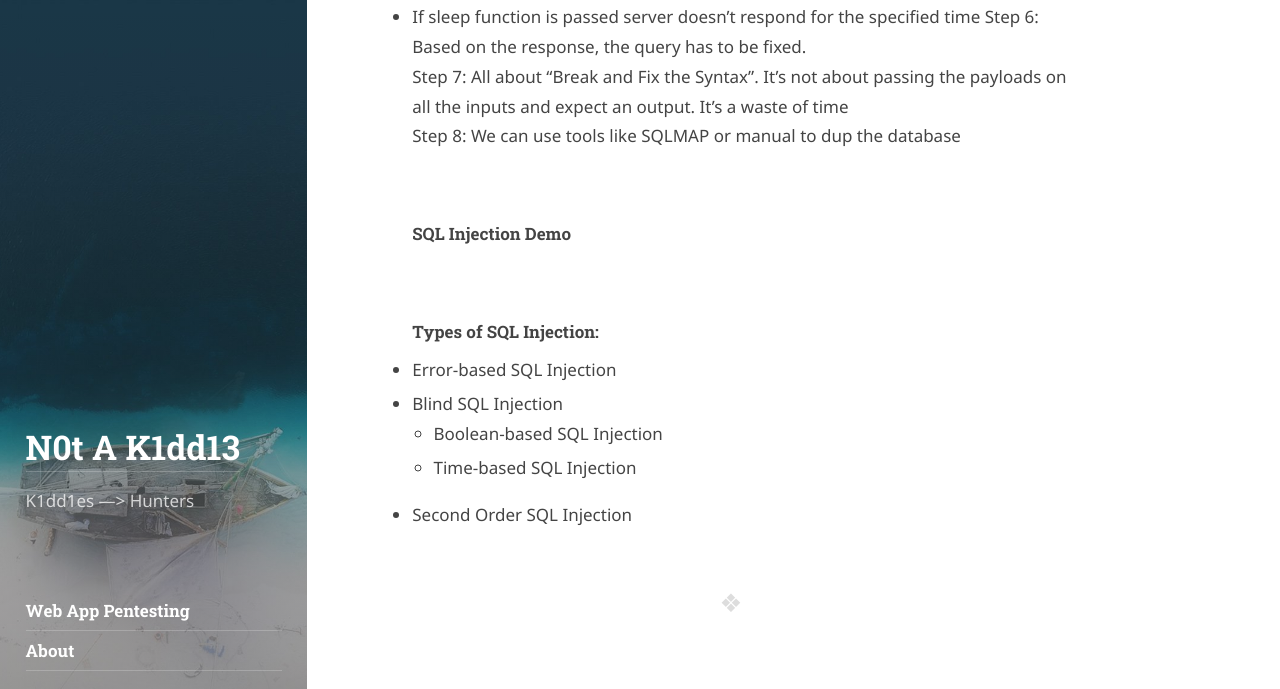
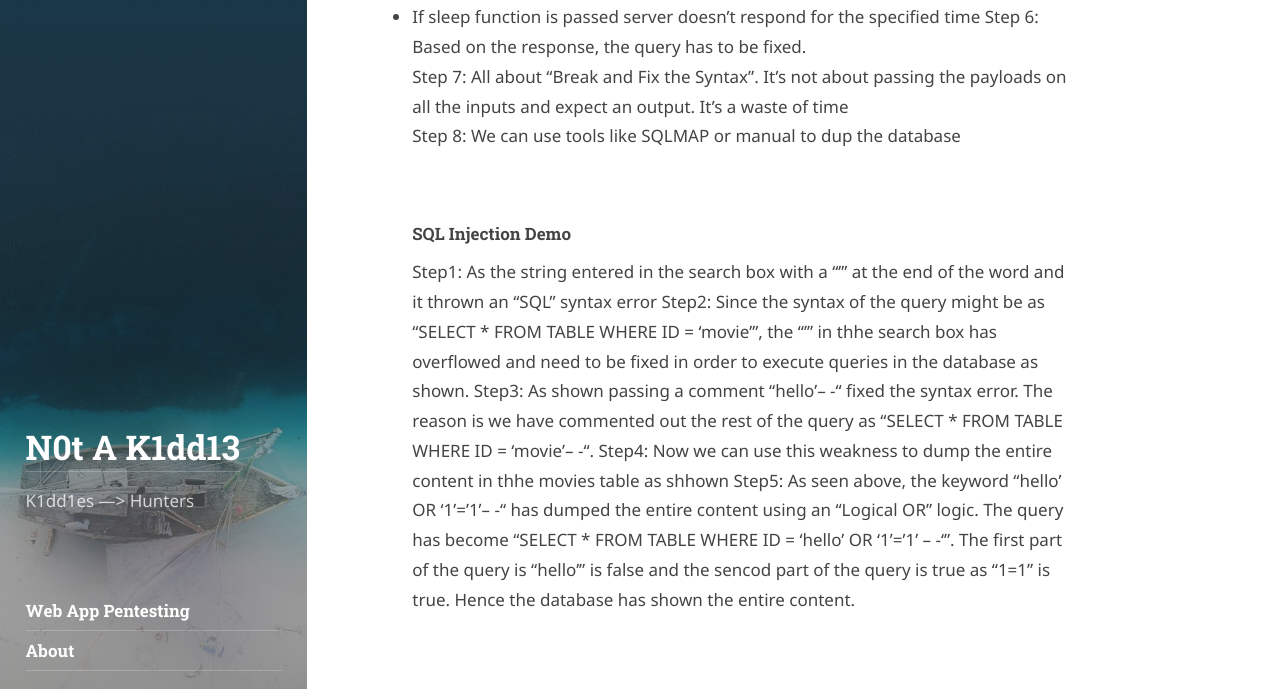
Before and after one commit to n0tak1dd1y/n0tak1dd1y.github.io, a Jekyll site: the page built from _posts/2018-06-27-SQL-Injection.md, in a window 1280 px wide and 900 px high, scrolled down 3147 px, cut to the strip 0-689 px from the top of the window. Built offline with Jekyll 4.4.1, drawn with Linux system fonts in a browser that asks for light colours; some web fonts are replaced.

Commit message:
Update 2018-06-27-SQL-Injection.md

```diff
--- a/_posts/2018-06-27-SQL-Injection.md
+++ b/_posts/2018-06-27-SQL-Injection.md
@@ -75,6 +75,11 @@ Allows attackers to perform the below:
   Step 7: All about “Break and Fix the Syntax”. It’s not about passing the payloads on all the inputs and expect an output. It’s  a waste of time
   Step 8: We can use tools like SQLMAP or manual to dup the database
 #### SQL Injection Demo
+  Step1: As the string entered in the search box with a "'" at the end of the word and it thrown an "SQL" syntax error
+  Step2: Since the syntax of the query might be as "SELECT * FROM TABLE WHERE ID = 'movie'", the "'" in thhe search box has overflowed and need to be fixed in order to execute queries in the database as shown.
+  Step3: As shown passing a comment "hello'-- -" fixed the syntax error. The reason is we have commented out the rest of the query as "SELECT * FROM TABLE WHERE ID = 'movie'-- -".
+  Step4: Now we can use this weakness to dump the entire content in thhe movies table as shhown
+  Step5: As seen above, the keyword "hello' OR '1'='1'-- -" has dumped the entire content using an "Logical OR" logic. The query has become "SELECT * FROM TABLE WHERE ID = 'hello' OR '1'='1' -- -'". The first part of the query is "hello'" is false and the sencod part of the query is true as "1=1" is true. Hence the database has shown the entire content.
 #### Types of SQL Injection:
  - Error-based SQL Injection
  - Blind SQL Injection
```
